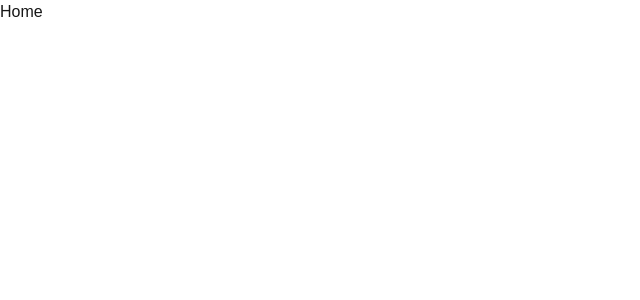
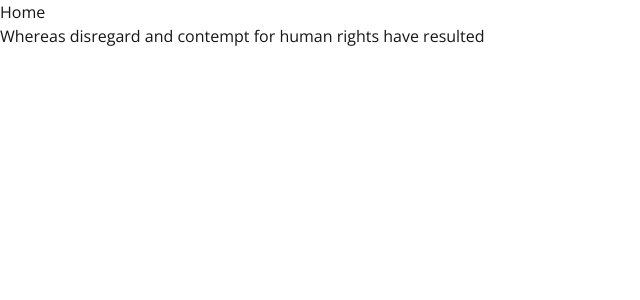
Before and after one commit to Cribac/wai-fu, a Next.js app: page / in a window 1280 px wide. Shown: the top 300 px of the page, without its empty margins (0-640 px from the left). Built offline with nearby package versions, Linux system fonts and the light colour scheme.

Commit message:
Use open sans as global font

```diff
--- a/src/app/globals.css
+++ b/src/app/globals.css
@@ -8,8 +8,7 @@
 @theme inline {
   --color-background: var(--background);
   --color-foreground: var(--foreground);
-  --font-sans: var(--font-geist-sans);
-  --font-mono: var(--font-geist-mono);
+  --font-sans: var(--font-open-sans);
 }
 
 @media (prefers-color-scheme: dark) {
--- a/src/app/layout.tsx
+++ b/src/app/layout.tsx
@@ -1,14 +1,9 @@
 import type { Metadata } from 'next'
-import { Geist, Geist_Mono } from 'next/font/google'
+import { Open_Sans } from 'next/font/google'
 import './globals.css'
 
-const geistSans = Geist({
-  variable: '--font-geist-sans',
-  subsets: ['latin'],
-})
-
-const geistMono = Geist_Mono({
-  variable: '--font-geist-mono',
+const openSans = Open_Sans({
+  variable: '--font-open-sans',
   subsets: ['latin'],
 })
 
@@ -24,7 +19,7 @@ export default function RootLayout({
 }>) {
   return (
     <html lang="en">
-      <body className={`${geistSans.variable} ${geistMono.variable} antialiased`}>{children}</body>
+      <body className={`${openSans.variable} antialiased`}>{children}</body>
     </html>
   )
 }
--- a/src/app/page.tsx
+++ b/src/app/page.tsx
@@ -1,3 +1,8 @@
 export default function Home() {
-  return <h1>Home</h1>
+  return (
+    <div className='font-sans'>
+      <h1>Home</h1>
+      <p>Whereas disregard and contempt for human rights have resulted</p>
+    </div>
+  )
 }
```
